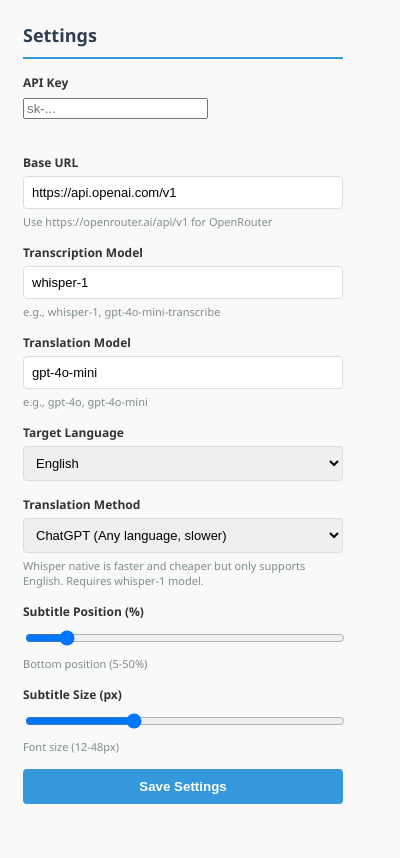
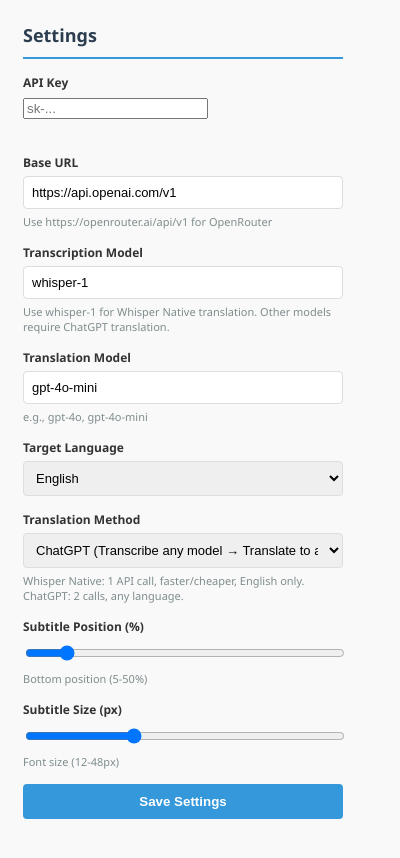
Before and after one commit to rodolfonobrega/Video2Text, a browser extension: page extension/popup.html in a window 400 px wide. Drawn offline with Linux system fonts and the light colour scheme.

Commit message:
docs: Improve UI labels for translation methods
- Clarify Whisper Native: transcribe + translate in 1 step, English only
- Clarify ChatGPT: transcribe any model, translate to any language
- Update transcription model default to whisper-1
- Add better tooltips explaining each option

```diff
--- a/extension/popup.html
+++ b/extension/popup.html
@@ -115,9 +115,9 @@
         type="text"
         id="transcriptionModel"
         placeholder="whisper-1"
-        value="gpt-4o-mini-transcribe"
+        value="whisper-1"
       />
-      <div class="note">e.g., whisper-1, gpt-4o-mini-transcribe</div>
+      <div class="note">Use whisper-1 for Whisper Native translation. Other models require ChatGPT translation.</div>
     </div>
 
     <div class="form-group">
@@ -145,10 +145,10 @@
     <div class="form-group">
       <label for="translationMethod">Translation Method</label>
       <select id="translationMethod">
-        <option value="chatgpt">ChatGPT (Any language, slower)</option>
-        <option value="whisper">Whisper (Only English, faster/cheaper)</option>
+        <option value="chatgpt">ChatGPT (Transcribe any model → Translate to any language)</option>
+        <option value="whisper">Whisper Native (Transcribe + Translate to English, whisper-1 only)</option>
       </select>
-      <div class="note">Whisper native is faster and cheaper but only supports English. Requires whisper-1 model.</div>
+      <div class="note">Whisper Native: 1 API call, faster/cheaper, English only. ChatGPT: 2 calls, any language.</div>
     </div>
 
     <div class="form-group">
```
